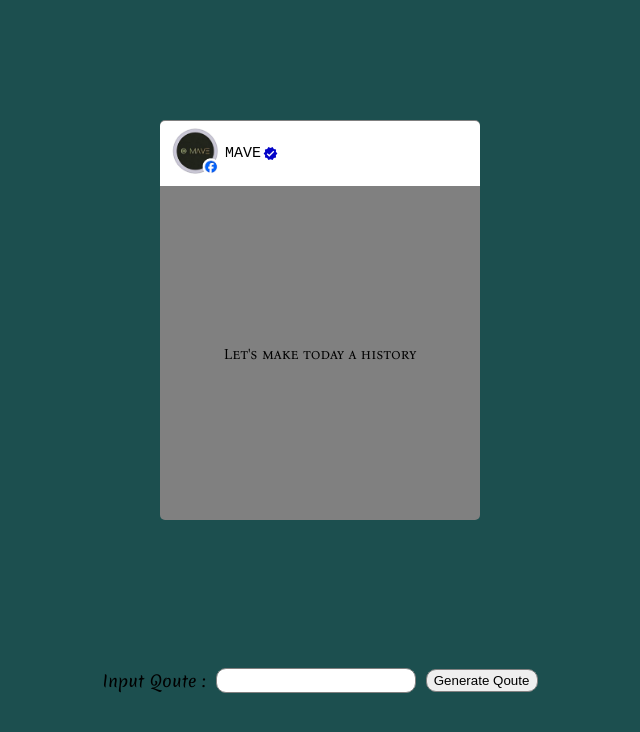
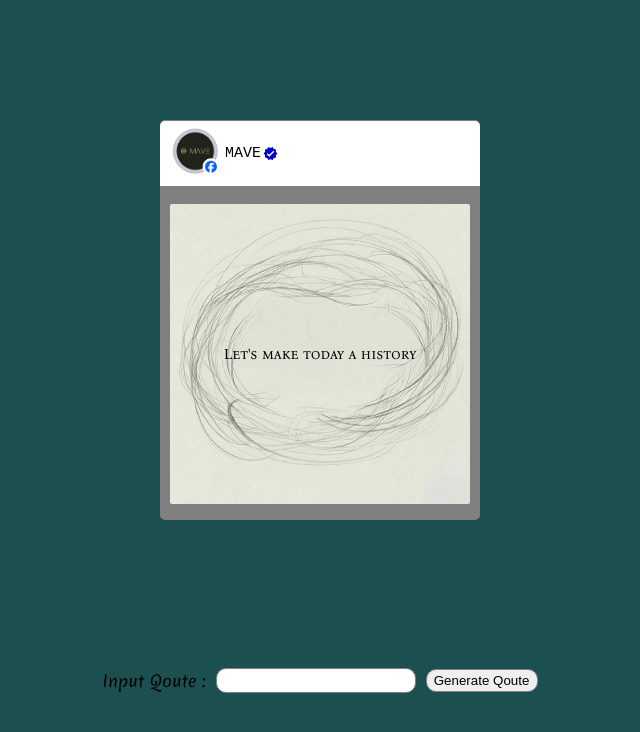
Before and after one commit to Mave3624/Post-Maker, a plain HTML site: page index.html in a window 1280 px wide. Shown: the whole page, without its empty margins (320-960 px from the left). Drawn offline with Linux system fonts and the light colour scheme; the site is published under a folder, as on GitHub Pages, so addresses that start at the root find nothing.

Commit message:
Corrected image path error

```diff
--- a/style/style.css
+++ b/style/style.css
@@ -66,7 +66,7 @@ body {
     width:  300px;
     height: 300px;
     align-items: center;
-    background-image: url(/img/BCG.png);
+    background-image: url(BCG.png);
     background-size: contain;
     background-attachment: scroll;
     text-align: center;
```
Also changed, not shown: style/BCG.png (renamed from img/BCG.png).
